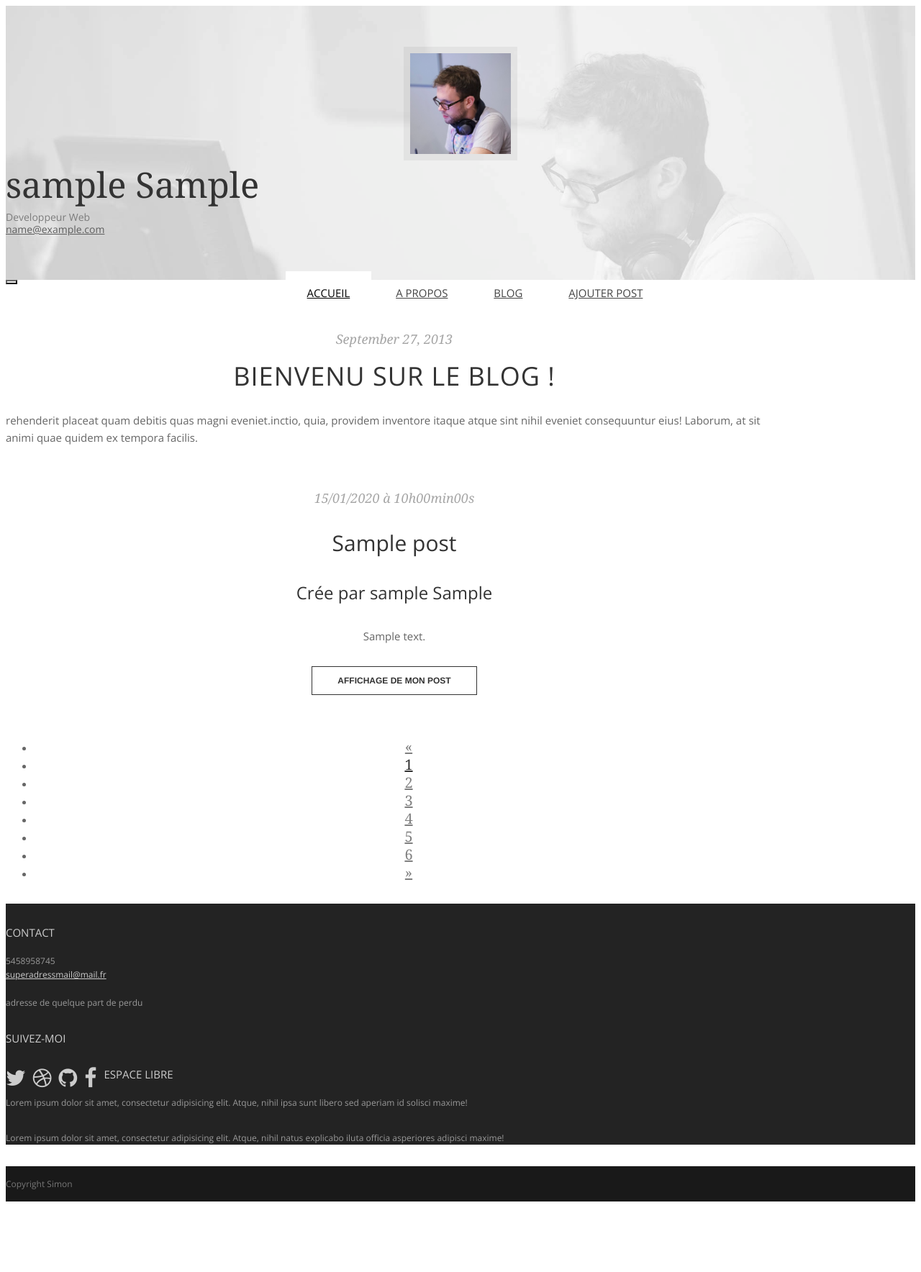
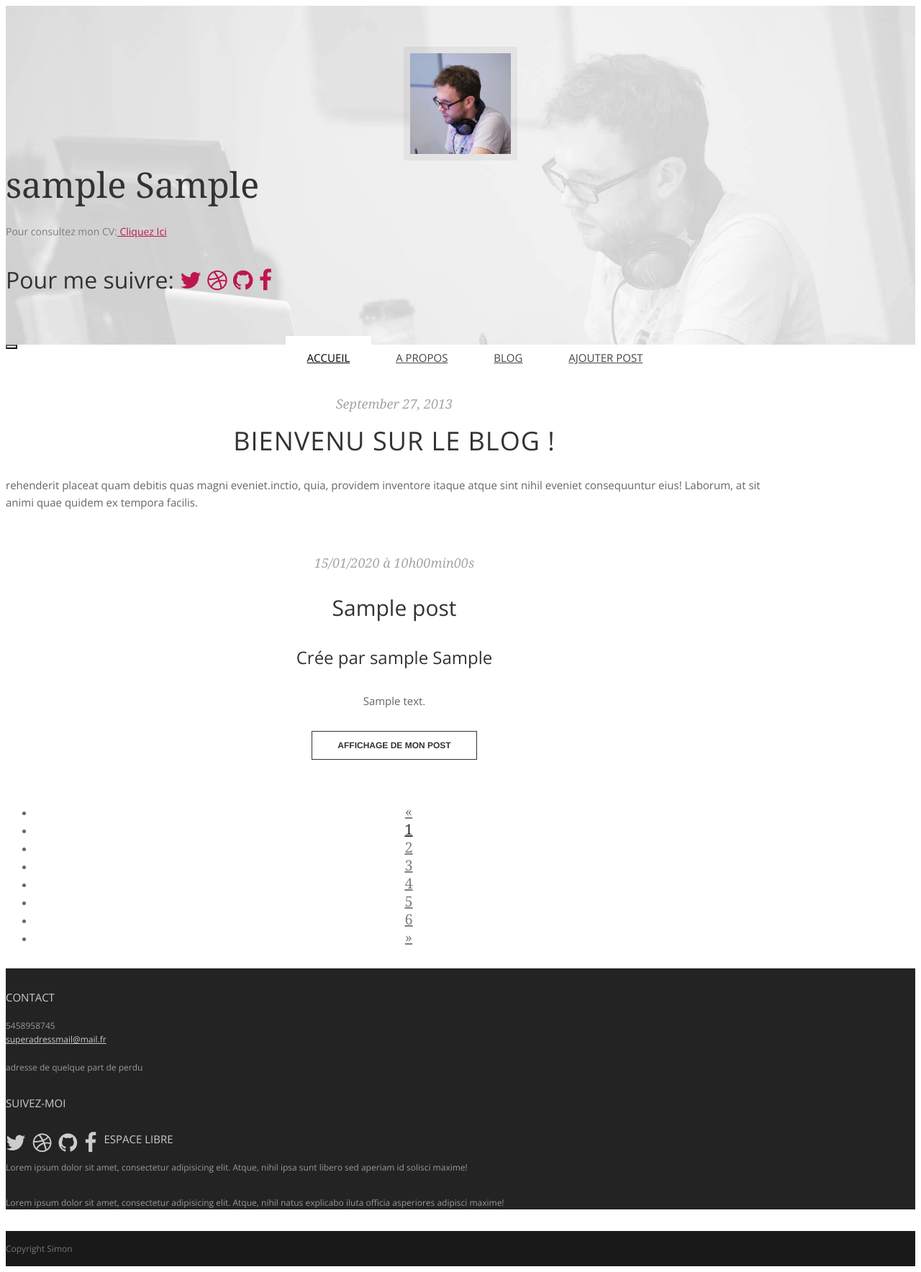
Before and after one commit to Simon-git26/MVC_PHP_BLOG_VFINAL, a PHP site: page /index.php?page=blog in a window 1280 px wide. Shown: the whole page at 72% size. Before the commit the page ends 1670 px from the top, so only its background shows below. Run offline with PHP 8.4, Linux system fonts and the light colour scheme; the visitor is signed in with stand-in values (Sample User, id 1); tables that the repository leaves empty or names only in its code hold one stand-in row (values such as "Sample post"); data that the repository does not hold is empty; some libraries are stand-ins or nearby versions; some web fonts are replaced.

Commit message:
Ajout champ Slogan pour header

```diff
--- a/App/Views/header.php
+++ b/App/Views/header.php
@@ -8,9 +8,16 @@
 			?>
 				<img class="img-circle" src="App/public/assets/images/guy.jpg" alt="">
 				<span class="title"><?= $getUser['username'];?> <?= $getUser['firstname'];?></span>
-				<span class="tagline">Developpeur Web<br>
-					<a href=""><?= $getUser['email'];?></a>
+
+				<span class="tagline"><?= $getUser['slogan'];?></br>
+					<p>Pour consultez mon CV:<a href="./App/public/doc/CV_SIMON_BALLEUX-PRUVOST-compressé.pdf" target="_blank" style="color:#bd1550;"> Cliquez Ici</a></p>
 				</span>
+				<p style="font-size: 2rem;">Pour me suivre:
+					<a href=""><i class="fa fa-twitter fa-2"></i></a>
+					<a href=""><i class="fa fa-dribbble fa-2"></i></a>
+					<a href=""><i class="fa fa-github fa-2"></i></a>
+					<a href=""><i class="fa fa-facebook fa-2"></i></a>
+				</p>
 			<?php
 			}
 			?>
```
Also changed, not shown: 1 other file.
